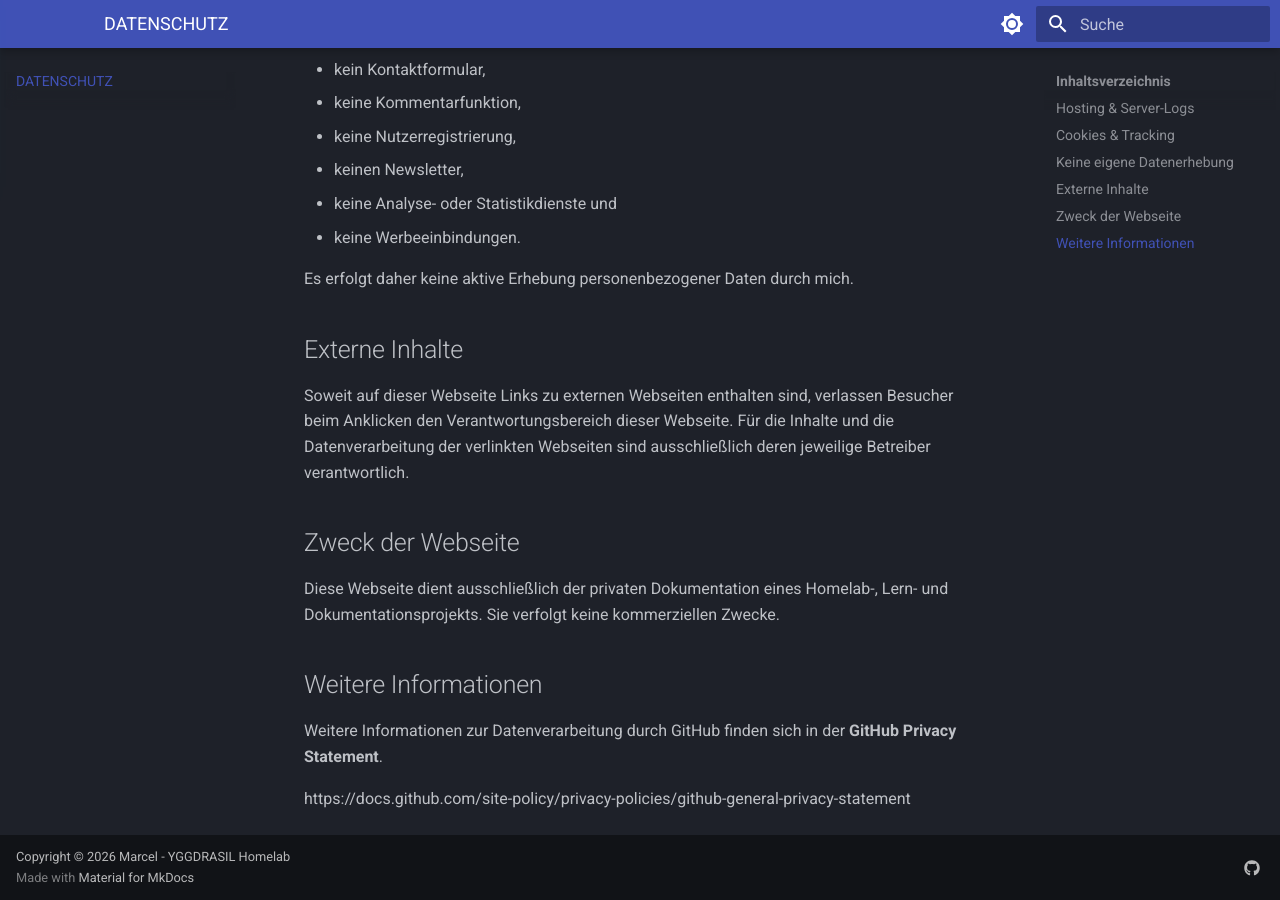
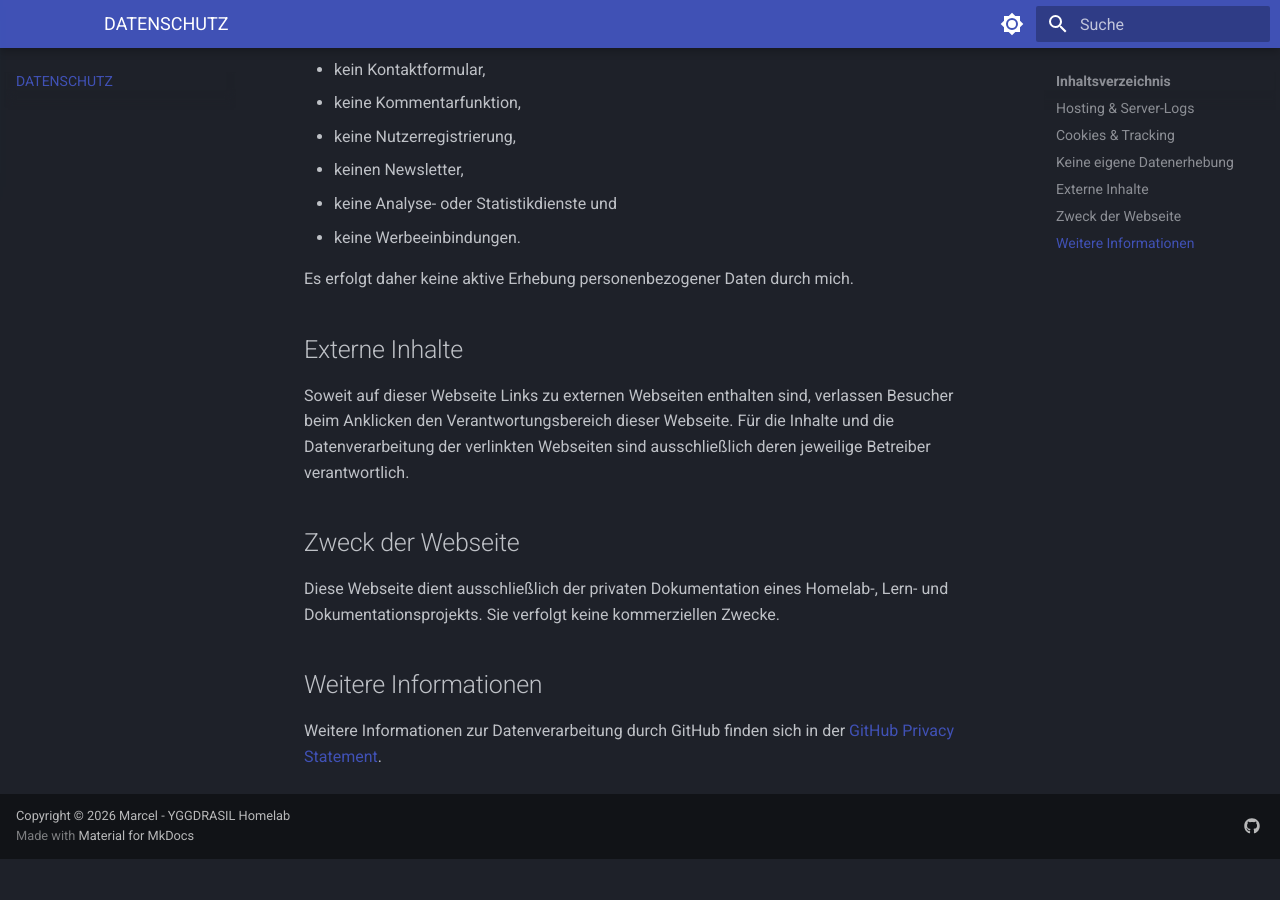
Before and after one commit to NovaForgeCtrl/YGGDRASIL, an MkDocs documentation site: the page built from docs/datenschutz.md, in a window 1280 px wide and 900 px high, scrolled down 1089 px. Built offline with MkDocs 1.6.1 and Material for MkDocs 9.7.7, drawn with Linux system fonts in a browser that asks for light colours; after the commit the page ends 1948 px from its top, so only the background shows below that; grey boxes are pictures that could not be loaded.

```diff
--- a/docs/datenschutz.md
+++ b/docs/datenschutz.md
@@ -45,6 +45,5 @@
 
 ## Weitere Informationen
 
-Weitere Informationen zur Datenverarbeitung durch GitHub finden sich in der **GitHub Privacy Statement**.
-
-https://docs.github.com/site-policy/privacy-policies/github-general-privacy-statement
+Weitere Informationen zur Datenverarbeitung durch GitHub finden sich in der
+[GitHub Privacy Statement](https://docs.github.com/site-policy/privacy-policies/github-general-privacy-statement).
```
